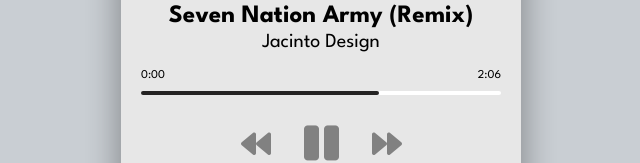
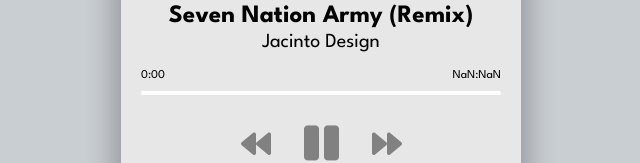
Before and after one commit to Vanwolf16/MusicPlayer, a plain HTML site: page index.html in a window 1280 px wide. Both pictures are taken after a click on the icon 706 px from the left and 590 px from the top of the page. Shown: the part 446-609 px from the top of the page, without its empty margins (319-959 px from the left). Drawn offline with Linux system fonts and the light colour scheme.

Commit message:
Progress Bar to Music Player

```diff
--- a/css/style.css
+++ b/css/style.css
@@ -68,7 +68,7 @@ html {
     border-radius: 5px;
     height: 100%;
     /* change this to show progress */
-    width: 66%;
+    width: 0%;
     transition: width 0.1s linear;
   }
 
--- a/js/script.js
+++ b/js/script.js
@@ -1,6 +1,11 @@
 const image = document.querySelector('img');
 const title = document.getElementById('title');
 const artist = document.getElementById('artist');
+
+const progressContainer = document.getElementById('progress-container');
+const progress = document.getElementById('progress');
+const currentTimeEl = document.getElementById('current-time');
+const durationEl = document.getElementById('duration');
 
 const music = document.querySelector('audio');
 const prevBtn = document.getElementById('prev');
@@ -94,5 +99,51 @@ function nextSong(){
 //On Load - Select First Song
 loadSong(songs[songIndex]);
 
+//Update Progress Bar
+function updateProgressBar(e){
+    if(isPlaying){
+        const {duration,currentTime} = e.srcElement;
+
+        //Update progress bar width
+        const progressPercent = (currentTime / duration) * 100;
+
+        progress.style.width = `${progressPercent}%`;
+        //Calculate display for duration
+        const durationMinutes = Math.floor(duration / 60);
+
+        let durationSeconds = Math.floor(duration % 60);
+        if(durationSeconds < 10){
+            durationSeconds = `0${durationSeconds}`;
+        }
+        console.log('seconds', durationSeconds);
+        durationEl.textContent = `${durationMinutes}:${durationSeconds}`;
+        //Delay switching duration Element to avoid NaN
+        if(durationSeconds){
+            durationEl.textContent = `${durationMinutes}:${durationSeconds}`;
+        }
+
+        //Calculate display for duration
+        const currentMinutes = Math.floor(currentTime / 60);
+
+        let currentSeconds = Math.floor(currentTime % 60);
+        if(currentSeconds < 10){
+            currentSeconds = `0${currentSeconds}`;
+        }
+        currentTimeEl.textContent = `${currentMinutes}:${currentSeconds}`;
+
+    }
+}
+
+//Set Progress Bar
+function setProgressBar(e){
+    const width = this.clientWidth;
+    const clickX = e.offsetX;
+    const {duration} = music;
+    music.currentTime = (clickX / width) * duration;
+}
+
 prevBtn.addEventListener('click', prevSong);
 nextBtn.addEventListener('click',nextSong);
+music.addEventListener('ended',nextSong);
+music.addEventListener('timeupdate',updateProgressBar);
+progressContainer.addEventListener('click', setProgressBar);
```
